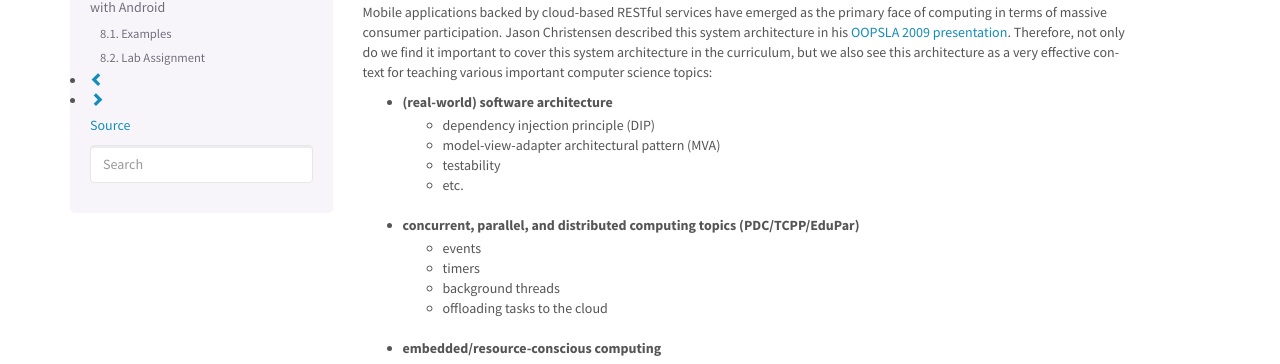
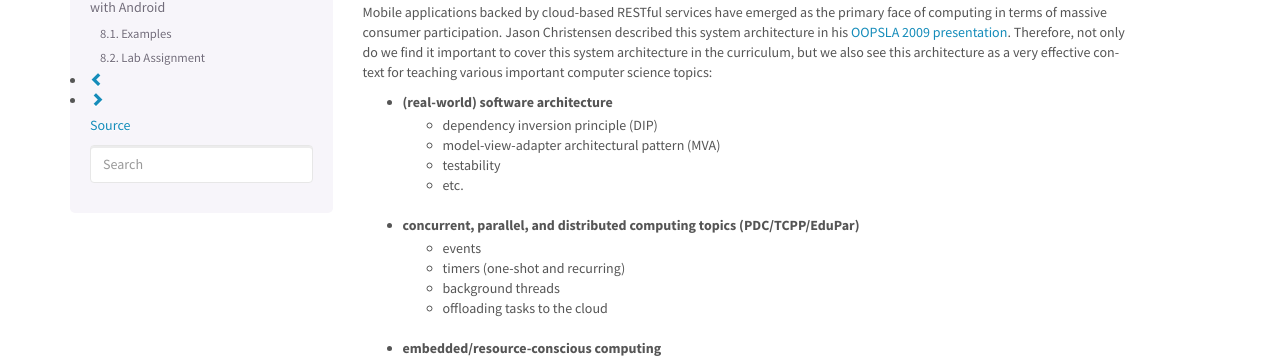
Before and after one commit to LoyolaChicagoBooks/scalaworkshop, a Sphinx documentation site: the page built from source/android.rst, in a window 1280 px wide and 900 px high. Shown: the part 128-492 px from the top of the window. Built offline with Sphinx 7.4.7, drawn with Linux system fonts in a browser that asks for light colours.

Commit message:
updated android notes a bit more

```diff
--- a/source/android.rst
+++ b/source/android.rst
@@ -10,13 +10,13 @@ architecture in the curriculum, but we also see this architecture as a
 very effective context for teaching various important computer science topics:
 
 - (real-world) software architecture
-    + dependency injection principle (DIP)
+    + dependency inversion principle (DIP)
     + model-view-adapter architectural pattern (MVA)
     + testability
     + etc.
 - concurrent, parallel, and distributed computing topics (PDC/TCPP/EduPar)
     + events
-    + timers
+    + timers (one-shot and recurring)
     + background threads
     + offloading tasks to the cloud
 - embedded/resource-conscious computing
```
